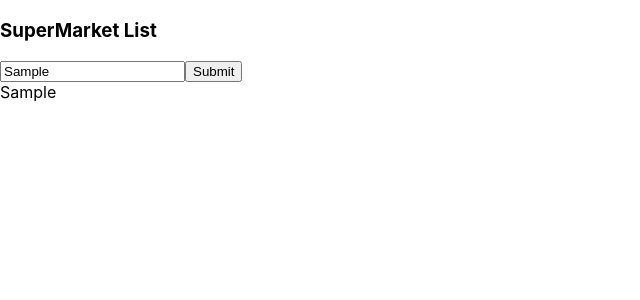
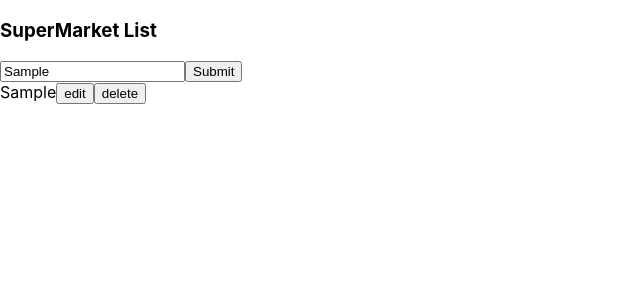
Before and after one commit to HerbertCJ/supermarketlist, a React (Create React App) app: page / in a window 1280 px wide. Both pictures are taken after typing "Sample" into the empty fields and a click on the button "Submit". Shown: the top 300 px of the page, without its empty margins (0-640 px from the left). Built offline with nearby package versions, Linux system fonts and the light colour scheme; the HTML template or start-up script is replaced by a standard one.

Commit message:
added delete func

```diff
--- a/src/App.js
+++ b/src/App.js
@@ -10,16 +10,25 @@ function App() {
 
   const handleSubmit = (e) => {
     e.preventDefault()
-    if(!name) {
+    if (!name) {
       console.log('dados vazios');
     }
-    else if(name && isEditing) {
+    else if (name && isEditing) {
       console.log('editar item');
     }
     else {
-      const newItem = {id: new Date().getMilliseconds().toString(), title: name}
+      const newItem = { id: new Date().getMilliseconds().toString(), title: name }
       setList([...list, newItem])
     }
+  }
+
+  const handleEdit = (id) => {
+
+  }
+
+  const handleDelete = (id) => {
+    const newList = [...list].filter((item) => item.id !== id)
+    setList(newList)
   }
 
   return (
@@ -36,7 +45,7 @@ function App() {
         </div>
         {list.length > 0 &&
           <div className="list">
-            <List list={list} />
+            <List list={list} handleEdit={handleEdit} handleDelete={handleDelete} />
           </div>
         }
       </section>
--- a/src/List.js
+++ b/src/List.js
@@ -1,10 +1,14 @@
-const List = ({ list }) => {
+const List = ({ list, handleEdit, handleDelete }) => {
     return (
         <div>
             {list.map((item) => {
                 const { id, title } = item
                 return (
-                    <div key={id}>{title}</div>
+                    <div key={id}>
+                        {title}
+                        <button type="submit" onClick={() => handleEdit(id)}>edit</button>
+                        <button type="submit" onClick={() => handleDelete(id)}>delete</button>
+                    </div>
                 )
             })}
         </div>
```
